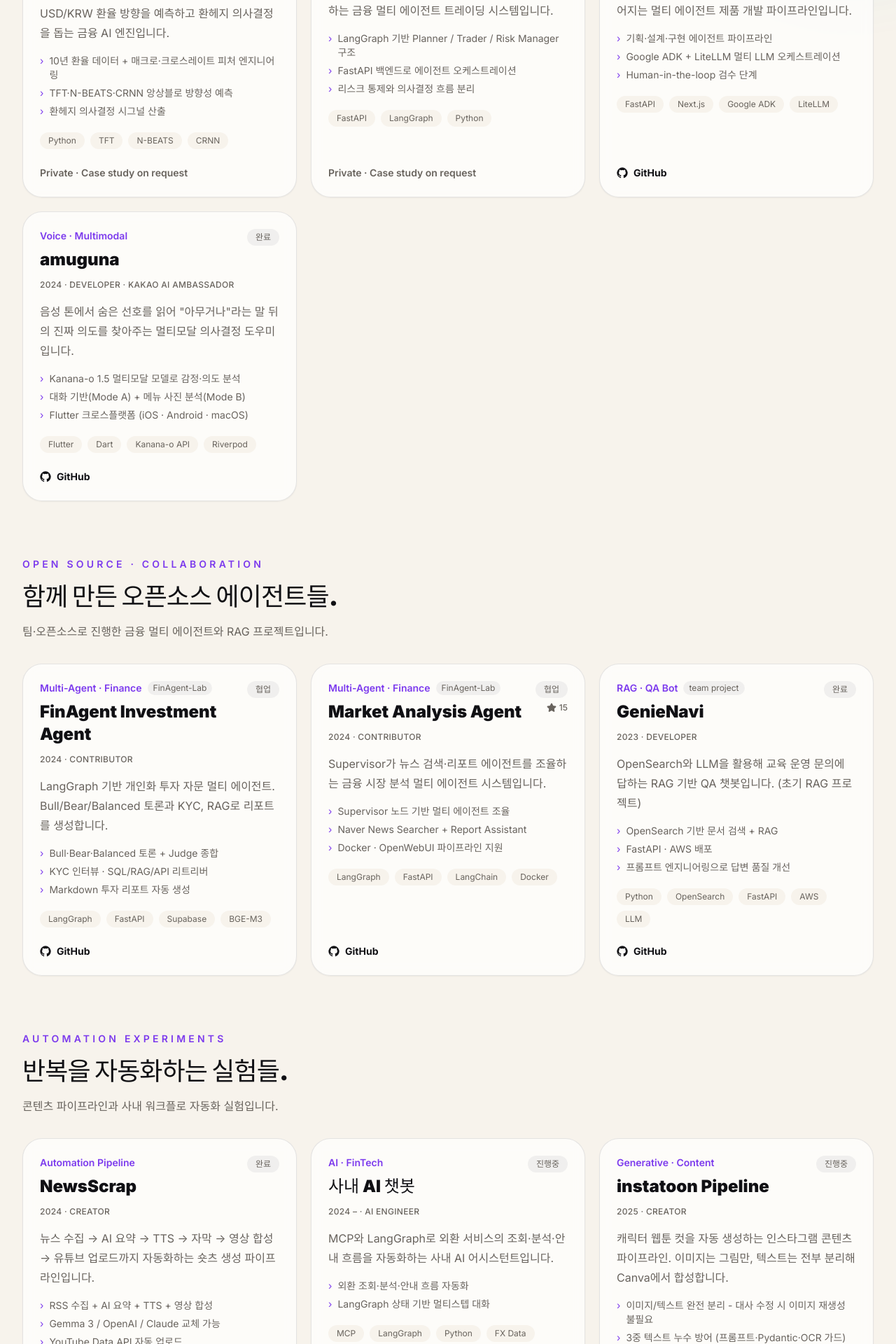
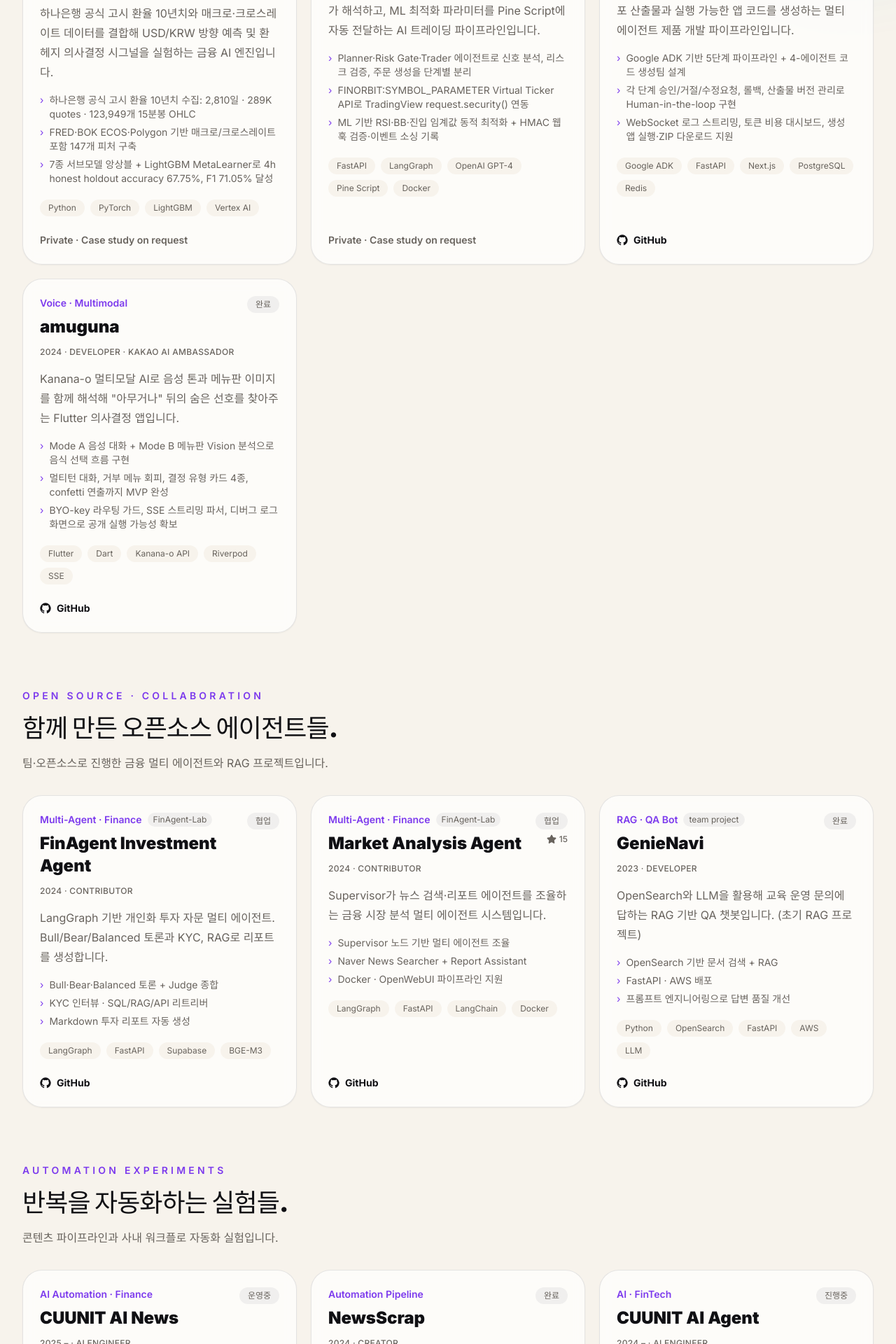
Before and after one commit to PlutoJoshua/PlutoJoshua.github.io, a React (Vite) app: page /projects in a window 1280 px wide. Shown: the part 640-2560 px from the top of the page at 70% size. Built offline with nearby package versions, Linux system fonts and the light colour scheme; a web font is replaced by a local one.

Commit message:
content: strengthen project outcomes

```diff
--- a/src/data/projects.js
+++ b/src/data/projects.js
@@ -13,13 +13,14 @@
     group: 'featured',
     year: '2024 –',
     role: 'ML Engineer',
-    description: 'USD/KRW 환율 방향을 예측하고 환헤지 의사결정을 돕는 금융 AI 엔진입니다.',
+    description:
+      '하나은행 공식 고시 환율 10년치와 매크로·크로스레이트 데이터를 결합해 USD/KRW 방향 예측 및 환헤지 의사결정 시그널을 실험하는 금융 AI 엔진입니다.',
     highlights: [
-      '10년 환율 데이터 + 매크로·크로스레이트 피처 엔지니어링',
-      'TFT·N-BEATS·CRNN 앙상블로 방향성 예측',
-      '환헤지 의사결정 시그널 산출',
+      '하나은행 공식 고시 환율 10년치 수집: 2,810일 · 289K quotes · 123,949개 15분봉 OHLC',
+      'FRED·BOK ECOS·Polygon 기반 매크로/크로스레이트 포함 147개 피처 구축',
+      '7종 서브모델 앙상블 + LightGBM MetaLearner로 4h honest holdout accuracy 67.75%, F1 71.05% 달성',
     ],
-    stack: ['Python', 'TFT', 'N-BEATS', 'CRNN'],
+    stack: ['Python', 'PyTorch', 'LightGBM', 'Vertex AI'],
     links: {},
     caseStudy: true,
   },
@@ -30,13 +31,14 @@
     group: 'featured',
     year: '2024 –',
     role: 'AI Engineer',
-    description: 'Planner·Trader·Risk Manager 에이전트가 협업하는 금융 멀티 에이전트 트레이딩 시스템입니다.',
+    description:
+      'TradingView 신호를 LangGraph 멀티 에이전트가 해석하고, ML 최적화 파라미터를 Pine Script에 자동 전달하는 AI 트레이딩 파이프라인입니다.',
     highlights: [
-      'LangGraph 기반 Planner / Trader / Risk Manager 구조',
-      'FastAPI 백엔드로 에이전트 오케스트레이션',
-      '리스크 통제와 의사결정 흐름 분리',
+      'Planner·Risk Gate·Trader 에이전트로 신호 분석, 리스크 검증, 주문 생성을 단계별 분리',
+      'FINORBIT:SYMBOL_PARAMETER Virtual Ticker API로 TradingView request.security() 연동',
+      'ML 기반 RSI·BB·진입 임계값 동적 최적화 + HMAC 웹훅 검증·이벤트 소싱 기록',
     ],
-    stack: ['FastAPI', 'LangGraph', 'Python'],
+    stack: ['FastAPI', 'LangGraph', 'OpenAI GPT-4', 'Pine Script', 'Docker'],
     links: {},
     caseStudy: true,
   },
@@ -48,13 +50,13 @@
     year: '2024',
     role: 'Creator',
     description:
-      '아이디어 → 기획 → 디자인 → 개발 → 배포까지 이어지는 멀티 에이전트 제품 개발 파이프라인입니다.',
+      '아이디어 입력만으로 AI 팀이 기획, 디자인, 개발, 배포 산출물과 실행 가능한 앱 코드를 생성하는 멀티 에이전트 제품 개발 파이프라인입니다.',
     highlights: [
-      '기획·설계·구현 에이전트 파이프라인',
-      'Google ADK + LiteLLM 멀티 LLM 오케스트레이션',
-      'Human-in-the-loop 검수 단계',
+      'Google ADK 기반 5단계 파이프라인 + 4-에이전트 코드 생성팀 설계',
+      '각 단계 승인/거절/수정요청, 롤백, 산출물 버전 관리로 Human-in-the-loop 구현',
+      'WebSocket 로그 스트리밍, 토큰 비용 대시보드, 생성 앱 실행·ZIP 다운로드 지원',
     ],
-    stack: ['FastAPI', 'Next.js', 'Google ADK', 'LiteLLM'],
+    stack: ['Google ADK', 'FastAPI', 'Next.js', 'PostgreSQL', 'Redis'],
     links: { github: 'https://github.com/PlutoJoshua/Builder' },
   },
   {
@@ -65,13 +67,13 @@
     year: '2024',
     role: 'Developer · Kakao AI Ambassador',
     description:
-      '음성 톤에서 숨은 선호를 읽어 "아무거나"라는 말 뒤의 진짜 의도를 찾아주는 멀티모달 의사결정 도우미입니다.',
+      'Kanana-o 멀티모달 AI로 음성 톤과 메뉴판 이미지를 함께 해석해 "아무거나" 뒤의 숨은 선호를 찾아주는 Flutter 의사결정 앱입니다.',
     highlights: [
-      'Kanana-o 1.5 멀티모달 모델로 감정·의도 분석',
-      '대화 기반(Mode A) + 메뉴 사진 분석(Mode B)',
-      'Flutter 크로스플랫폼 (iOS · Android · macOS)',
+      'Mode A 음성 대화 + Mode B 메뉴판 Vision 분석으로 음식 선택 흐름 구현',
+      '멀티턴 대화, 거부 메뉴 회피, 결정 유형 카드 4종, confetti 연출까지 MVP 완성',
+      'BYO-key 라우팅 가드, SSE 스트리밍 파서, 디버그 로그 화면으로 공개 실행 가능성 확보',
     ],
-    stack: ['Flutter', 'Dart', 'Kanana-o API', 'Riverpod'],
+    stack: ['Flutter', 'Dart', 'Kanana-o API', 'Riverpod', 'SSE'],
     links: { github: 'https://github.com/PlutoJoshua/amuguna' },
   },
 
@@ -131,6 +133,23 @@
 
   // ───────── Automation Experiments ─────────
   {
+    name: 'CUUNIT AI News',
+    category: 'AI Automation · Finance',
+    status: '운영중',
+    group: 'automation',
+    year: '2025 –',
+    role: 'AI Engineer',
+    description:
+      '금융 뉴스 수집, LLM 요약, 이미지 검색/생성, 블로그 포스팅까지 자동화해 회사 앱에 노출되는 금융 콘텐츠 파이프라인입니다.',
+    highlights: [
+      '2025년 6월 23일부터 300+일 운영, 현재는 주말 제외 daily 금융 뉴스 콘텐츠로 앱 노출',
+      '뉴스 크롤링 → LLM 요약 → 이미지 검색/생성 → 네이버 블로그 업로드 → Slack 알림까지 end-to-end 자동화',
+      'LLM·이미지 API 실패 시 대체 모델과 스톡 이미지 폴백으로 중단 없는 운영 흐름 설계',
+    ],
+    stack: ['Python', 'LangChain', 'Docker', 'Selenium', 'FastAPI'],
+    links: {},
+  },
+  {
     name: 'NewsScrap',
     category: 'Automation Pipeline',
     status: '완료',
@@ -147,15 +166,20 @@
     links: { github: 'https://github.com/PlutoJoshua/NewsScrap' },
   },
   {
-    name: '사내 AI 챗봇',
+    name: 'CUUNIT AI Agent',
     category: 'AI · FinTech',
     status: '진행중',
     group: 'automation',
     year: '2024 –',
     role: 'AI Engineer',
-    description: 'MCP와 LangGraph로 외환 서비스의 조회·분석·안내 흐름을 자동화하는 사내 AI 어시스턴트입니다.',
-    highlights: ['외환 조회·분석·안내 흐름 자동화', 'LangGraph 상태 기반 멀티스텝 대화'],
-    stack: ['MCP', 'LangGraph', 'Python', 'FX Data'],
+    description:
+      'LangGraph 기반 라우팅 에이전트가 고객 CS, 내부 DB 검색, 업무 함수 실행을 분기 처리하는 사내 AI 어시스턴트입니다.',
+    highlights: [
+      'FAQ/RAG 기반 고객 CS 자동 응답과 문의 분류로 CS 관리 업무 20% 감소',
+      '자연어 질의를 Text-to-SQL로 변환해 AWS RDS MySQL 검색 후 결과를 요약',
+      'FastAPI REST/WebSocket, WAS 연동, FAISS 벡터 검색, AWS Secrets Manager 기반 배포 구성',
+    ],
+    stack: ['Python', 'LangGraph', 'FastAPI', 'FAISS', 'AWS'],
     links: {},
   },
   {
@@ -178,21 +202,20 @@
     caseStudy: true,
   },
   {
-    name: 'project-velocity',
-    category: 'Automation · Content',
+    name: 'WordPress Publishing Automation',
+    category: 'Blog Ops · Automation',
     status: '운영중',
     group: 'automation',
-    year: '2024 –',
+    year: '2026 –',
     role: 'Creator',
     description:
-      'Markdown 글 하나를 명령어 한 줄로 WordPress 초안까지 발행하는 콘텐츠 파이프라인입니다. (from0lab.com 운영, 16+ 글)',
+      '직접 운영하는 from0lab.com 블로그의 원고, 실험 코드, 운영 문서를 관리하고 Markdown 글을 WordPress 초안으로 자동 발행하는 블로그 운영 파이프라인입니다.',
     highlights: [
-      'sha256 멱등 이미지 업로드 - 같은 이미지는 재업로드 안 함',
-      'term_exists 경쟁 조건 복구 · 지수 백오프 재시도',
-      'draft-first 발행으로 오발행 차단',
-      'frontmatter 파싱 + Markdown→HTML 변환',
+      '2026년부터 주 2회 발행 루틴 운영, 약 26개 글과 실험 코드·차트 함께 관리',
+      'Markdown → WordPress 초안 발행 시간을 약 1시간에서 3분으로 단축',
+      '이미지 중복 업로드 방지, 카테고리/태그 자동 해석, HTML 변환, draft-first 검수 흐름 구현',
     ],
-    stack: ['Python', 'WordPress REST API', 'requests', 'pydantic-settings'],
+    stack: ['Python', 'WordPress REST API', 'Markdown', 'pydantic-settings'],
     links: { demo: 'https://from0lab.com' },
   },
 ];
```
Also changed, not shown: 2 other files (tests, documents, lock files or other folders).
